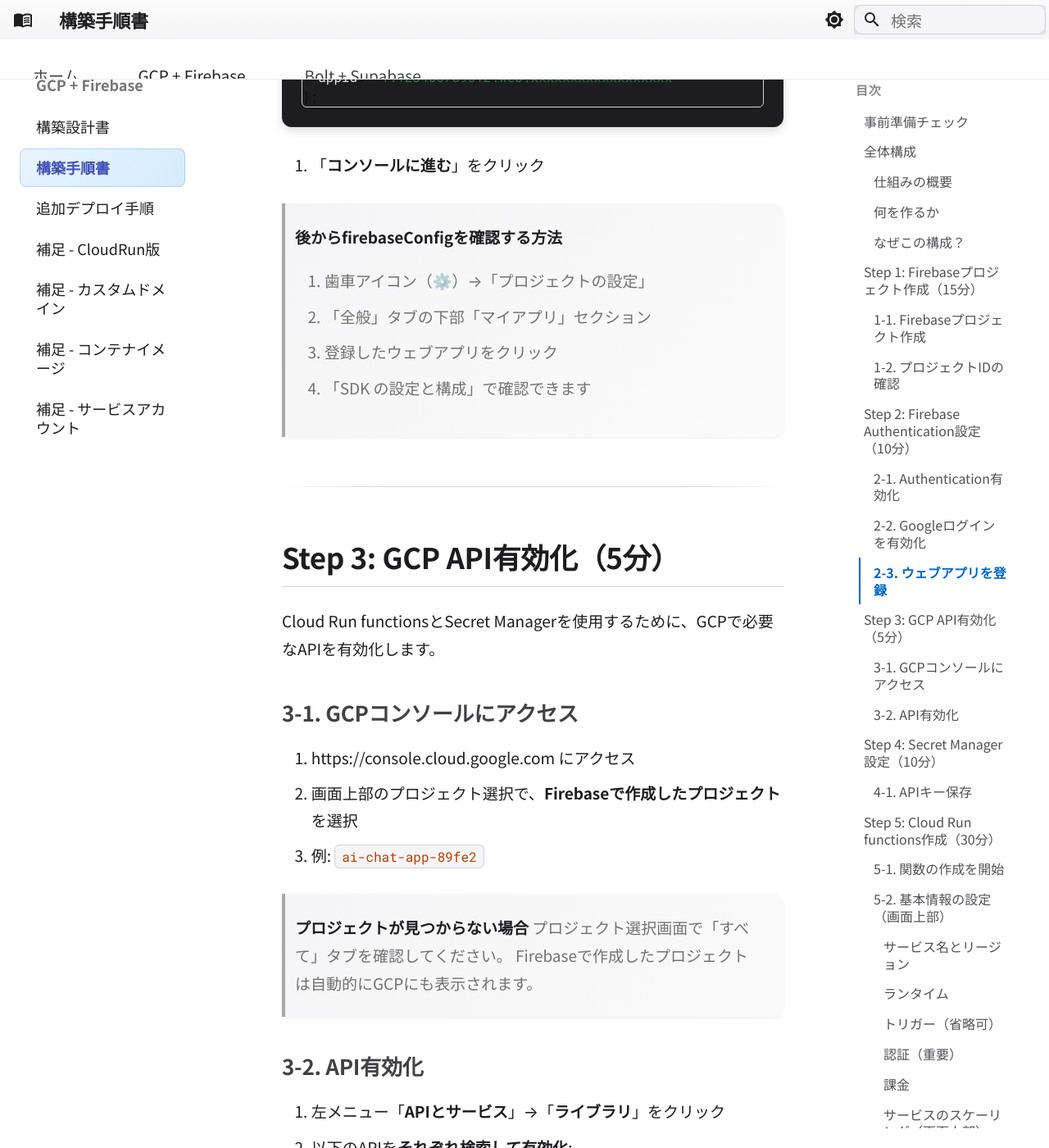
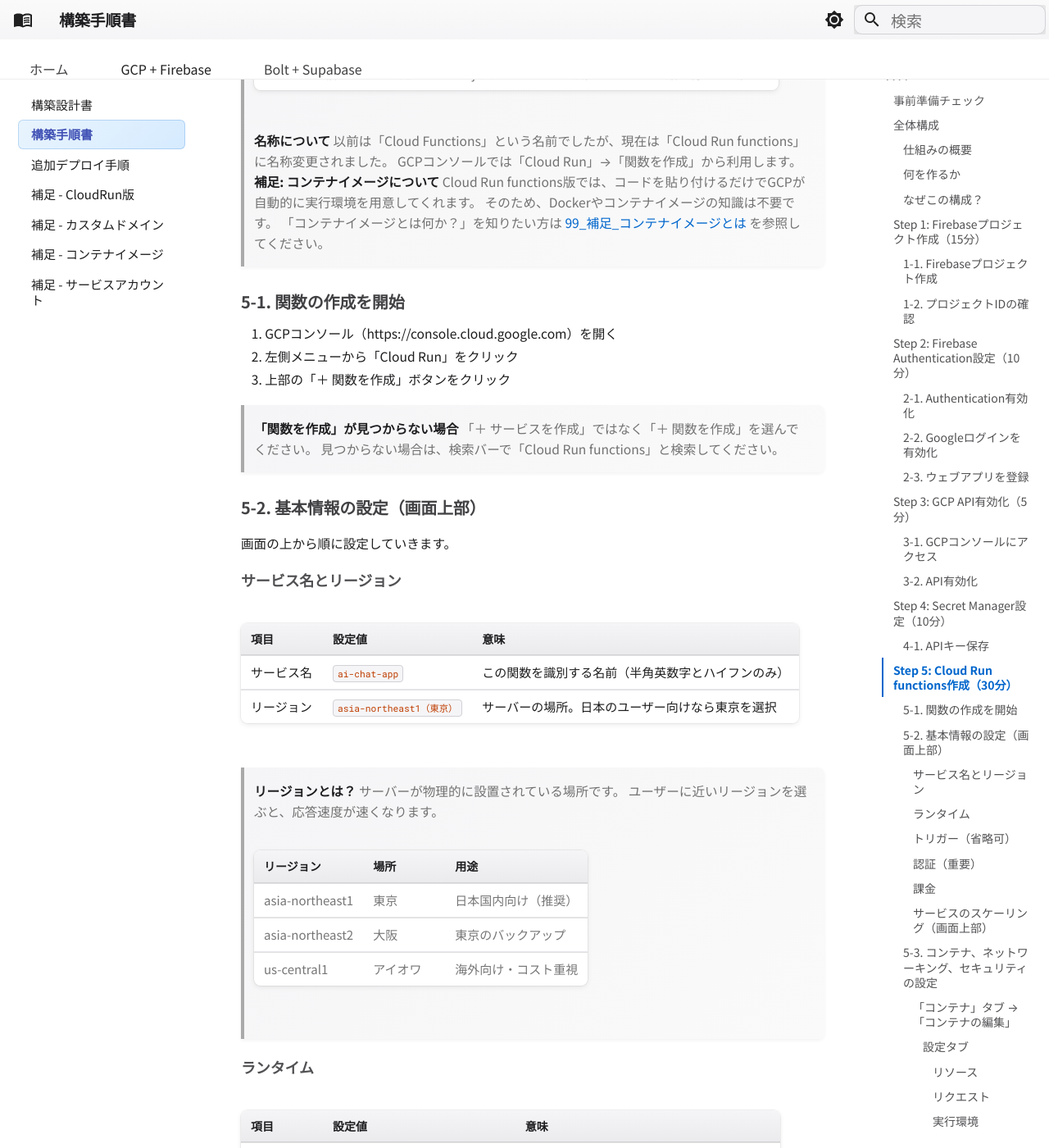
Before and after one commit to michihiro-316/ai-chat-docs, an MkDocs documentation site: the page built from docs/gcp-firebase/02_setup.md, in a window 1280 px wide and 1400 px high, scrolled down 9760 px. Shown: the whole window at 82% size. Built offline with MkDocs 1.6.1 and Material for MkDocs 9.7.7, drawn with Linux system fonts in a browser that asks for light colours; some of the changed text lies outside the part shown.

Commit message:
style: フォントサイズをコンパクトに + リンク切れ修正

```diff
--- a/docs/stylesheets/extra.css
+++ b/docs/stylesheets/extra.css
@@ -1,4 +1,4 @@
-/* Apple/Google風 モダンデザイン - 67-75%表示最適化 */
+/* Apple/Google風 モダンデザイン - 67-75%表示最適化（コンパクト版） */
 
 :root {
   --md-primary-fg-color: #0066cc;
@@ -8,7 +8,7 @@
 
 /* 全体レイアウト - より広く */
 .md-grid {
-  max-width: 1600px;
+  max-width: 1800px;
 }
 
 .md-main__inner {
@@ -19,13 +19,13 @@
 .md-header {
   background: linear-gradient(180deg, #fafafa 0%, #f5f5f7 100%);
   box-shadow: 0 1px 0 rgba(0,0,0,0.1);
-  height: 56px;
+  height: 48px;
 }
 
 .md-header__title {
   color: #1d1d1f;
   font-weight: 600;
-  font-size: 1.1rem;
+  font-size: 0.95rem;
   letter-spacing: -0.01em;
 }
 
@@ -38,8 +38,8 @@
 .md-tabs__link {
   color: #424245;
   font-weight: 500;
-  font-size: 0.95rem;
-  padding: 0.8rem 1.2rem;
+  font-size: 0.8rem;
+  padding: 0.5rem 1rem;
   opacity: 1;
   transition: all 0.2s ease;
 }
@@ -57,25 +57,25 @@
 
 /* 左サイドバー */
 .md-sidebar--primary {
-  width: 280px;
+  width: 240px;
 }
 
 .md-nav__title {
-  font-size: 0.8rem;
+  font-size: 0.7rem;
   font-weight: 600;
   color: #86868b;
   text-transform: uppercase;
   letter-spacing: 0.05em;
-  padding: 1rem 1rem 0.5rem;
+  padding: 0.6rem 0.8rem 0.3rem;
 }
 
 .md-nav__link {
   color: #1d1d1f;
-  font-size: 0.9rem;
+  font-size: 0.75rem;
   font-weight: 400;
-  padding: 0.6rem 1rem;
-  border-radius: 8px;
-  margin: 2px 8px;
+  padding: 0.4rem 0.8rem;
+  border-radius: 6px;
+  margin: 1px 6px;
   transition: all 0.15s ease;
 }
 
@@ -93,58 +93,58 @@
 
 /* コンテンツエリア - 広めに */
 .md-content {
-  max-width: 1100px;
-  padding: 0 2rem;
+  max-width: 1200px;
+  padding: 0 1.5rem;
 }
 
 .md-content__inner {
-  padding: 2rem 0;
+  padding: 1.2rem 0;
 }
 
-/* 見出し - Apple風の洗練されたスタイル */
+/* 見出し - Apple風の洗練されたスタイル（コンパクト） */
 .md-typeset h1 {
   color: #1d1d1f;
   font-weight: 700;
-  font-size: 2.5rem;
+  font-size: 1.6rem;
   letter-spacing: -0.02em;
-  margin-bottom: 1.5rem;
-  padding-bottom: 1rem;
+  margin-bottom: 1rem;
+  padding-bottom: 0.6rem;
   border-bottom: 2px solid #0066cc;
 }
 
 .md-typeset h2 {
   color: #1d1d1f;
   font-weight: 600;
-  font-size: 1.75rem;
+  font-size: 1.25rem;
   letter-spacing: -0.01em;
-  margin-top: 3rem;
-  margin-bottom: 1.2rem;
-  padding-bottom: 0.6rem;
+  margin-top: 1.8rem;
+  margin-bottom: 0.8rem;
+  padding-bottom: 0.4rem;
   border-bottom: 1px solid #d2d2d7;
 }
 
 .md-typeset h3 {
   color: #424245;
   font-weight: 600;
-  font-size: 1.3rem;
-  margin-top: 2rem;
-  margin-bottom: 0.8rem;
+  font-size: 1rem;
+  margin-top: 1.4rem;
+  margin-bottom: 0.5rem;
 }
 
 .md-typeset h4 {
   color: #515154;
   font-weight: 600;
-  font-size: 1.1rem;
+  font-size: 0.9rem;
 }
 
-/* テーブル - カード風のデザイン */
+/* テーブル - カード風のデザイン（コンパクト） */
 .md-typeset table:not([class]) {
   border: none;
-  border-radius: 12px;
+  border-radius: 8px;
   overflow: hidden;
-  font-size: 0.9rem;
-  box-shadow: 0 2px 8px rgba(0,0,0,0.08), 0 0 0 1px rgba(0,0,0,0.05);
-  margin: 1.5rem 0;
+  font-size: 0.75rem;
+  box-shadow: 0 2px 6px rgba(0,0,0,0.08), 0 0 0 1px rgba(0,0,0,0.05);
+  margin: 1rem 0;
   width: 100%;
 }
 
@@ -153,13 +153,13 @@
   color: #1d1d1f;
   font-weight: 600;
   text-transform: none;
-  padding: 14px 18px;
+  padding: 8px 12px;
   border-bottom: 1px solid #d2d2d7;
-  font-size: 0.85rem;
+  font-size: 0.7rem;
 }
 
 .md-typeset table:not([class]) td {
-  padding: 14px 18px;
+  padding: 8px 12px;
   border-bottom: 1px solid #e8e8ed;
   vertical-align: top;
 }
@@ -172,16 +172,16 @@
   background: rgba(0, 102, 204, 0.03);
 }
 
-/* コードブロック - より見やすく */
+/* コードブロック - コンパクト */
 .md-typeset pre {
   background: #1d1d1f;
   border: none;
-  border-radius: 12px;
-  font-size: 0.85rem;
-  line-height: 1.7;
-  padding: 1.2rem;
-  box-shadow: 0 4px 12px rgba(0,0,0,0.15);
-  margin: 1.5rem 0;
+  border-radius: 8px;
+  font-size: 0.7rem;
+  line-height: 1.5;
+  padding: 0.8rem;
+  box-shadow: 0 3px 8px rgba(0,0,0,0.12);
+  margin: 1rem 0;
 }
 
 .md-typeset pre code {
@@ -195,9 +195,9 @@
 .md-typeset code {
   background: #f5f5f7;
   border: 1px solid #d2d2d7;
-  border-radius: 6px;
-  padding: 3px 8px;
-  font-size: 0.85em;
+  border-radius: 4px;
+  padding: 2px 5px;
+  font-size: 0.75em;
   color: #bf3d00;
   font-family: 'SF Mono', 'Roboto Mono', monospace;
 }
@@ -215,25 +215,25 @@
   text-decoration: underline;
 }
 
-/* リスト */
+/* リスト - コンパクト */
 .md-typeset ul,
 .md-typeset ol {
-  margin: 1rem 0;
+  margin: 0.6rem 0;
 }
 
 .md-typeset ul li,
 .md-typeset ol li {
-  margin-bottom: 0.6em;
-  line-height: 1.7;
+  margin-bottom: 0.3em;
+  line-height: 1.5;
 }
 
-/* 引用ブロック - より目立つように */
+/* 引用ブロック - コンパクト */
 .md-typeset blockquote {
-  border-left: 4px solid #0066cc;
+  border-left: 3px solid #0066cc;
   background: linear-gradient(135deg, #f5f5f7 0%, #fafafa 100%);
-  padding: 1.2rem 1.5rem;
-  margin: 1.5rem 0;
-  border-radius: 0 12px 12px 0;
+  padding: 0.8rem 1rem;
+  margin: 1rem 0;
+  border-radius: 0 8px 8px 0;
   box-shadow: 0 2px 4px rgba(0,0,0,0.05);
 }
 
@@ -275,22 +275,22 @@
   box-shadow: 0 0 0 3px rgba(0, 102, 204, 0.2);
 }
 
-/* 目次（右サイドバー） */
+/* 目次（右サイドバー） - コンパクト */
 .md-sidebar--secondary {
-  width: 260px;
+  width: 220px;
 }
 
 .md-sidebar--secondary .md-nav__title {
-  font-size: 0.75rem;
+  font-size: 0.65rem;
   font-weight: 600;
   color: #86868b;
   text-transform: uppercase;
 }
 
 .md-sidebar--secondary .md-nav__link {
-  font-size: 0.8rem;
+  font-size: 0.7rem;
   color: #515154;
-  padding: 0.4rem 0.8rem;
+  padding: 0.3rem 0.6rem;
   border-left: 2px solid transparent;
   border-radius: 0;
   margin: 0;
@@ -396,13 +396,13 @@
   color: #f5f5f7;
 }
 
-/* 本文テキスト */
+/* 本文テキスト - コンパクト */
 .md-typeset {
-  font-size: 0.95rem;
-  line-height: 1.8;
+  font-size: 0.78rem;
+  line-height: 1.6;
   color: #1d1d1f;
 }
 
 .md-typeset p {
-  margin-bottom: 1.2rem;
+  margin-bottom: 0.8rem;
 }
```
Also changed, not shown: docs/gcp-firebase/02_setup.md (+4 -4 lines).
